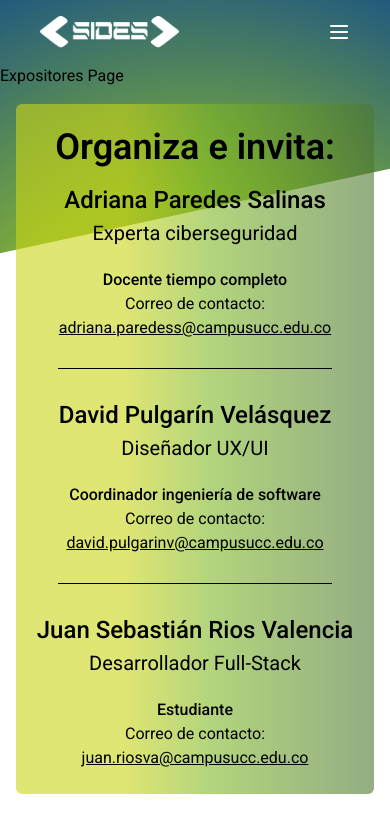
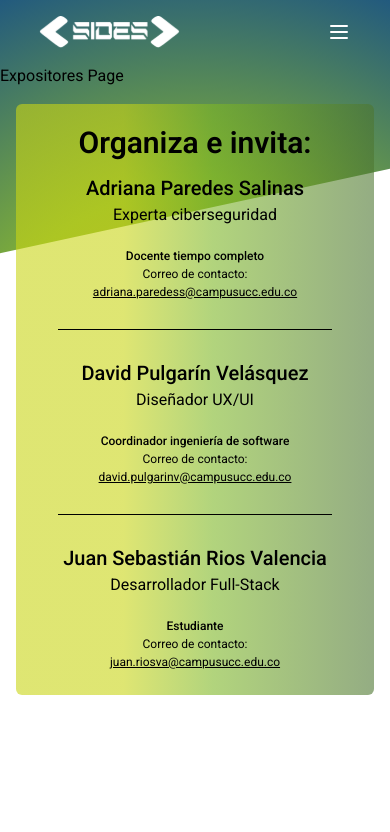
Before and after one commit to UCC-Medellin/sides, a React (Vite) app: page /expositores in a window 390 px wide. Shown: the top 832 px of the page. Built offline with nearby package versions, Linux system fonts and the light colour scheme.

Commit message:
Feat: Add responsive design to mobile and tablet

```diff
--- a/src/components/Footer.jsx
+++ b/src/components/Footer.jsx
@@ -23,13 +23,13 @@ const CardOrganizador = ({nombre, profesion, cargo, correo}) => {
     return (
         <div className="flex flex-col flex-wrap justify-around items-center w-full lg:w-1/3 gap-[20px] p-2 text-center">
             <div className="flex flex-col items-center">
-                <h4 className="font-medium text-[24px]">{nombre}</h4>
-                <h5 className="text-[20px]">{profesion}</h5>
+                <h4 className="font-medium text-[20px] md:text-[24px]">{nombre}</h4>
+                <h5 className="text-[16px] md:text-[20px]">{profesion}</h5>
             </div>
             {/* <div className="flex flex-col items-center">
                 <p className="text-[16px] italic">Facultad de ingeniería</p>
             </div> */}
-            <div className="flex flex-col items-center text-[16px]">
+            <div className="flex flex-col items-center text-[12px] md:text-[16px]">
                 <p className="font-medium">{cargo}</p>
                 <p>Correo de contacto:</p>
                 <a className="underline" href={`mailto:${correo}`} target="_blank">{correo}</a>
@@ -44,7 +44,7 @@ const Footer = ()=>{
         className="m-4 bg-blue-500 box-border px-2 py-4 gap-[20px] rounded-md"
         style={{background: linearGreenGradient}}
     >
-        <h3 className="text-[36px] text-center font-semibold">Organiza e invita:</h3>
+        <h3 className="text-[30px] md:text-[36px] text-center font-semibold">Organiza e invita:</h3>
         <div className="flex flex-col lg:flex-row justify-between items-center lg:items-stretch gap-[20px] min-h-[200px]">
             {ORGANIZADORES.map(({nombre, profesion, cargo, correo}, index)=>{
                 return (
```
